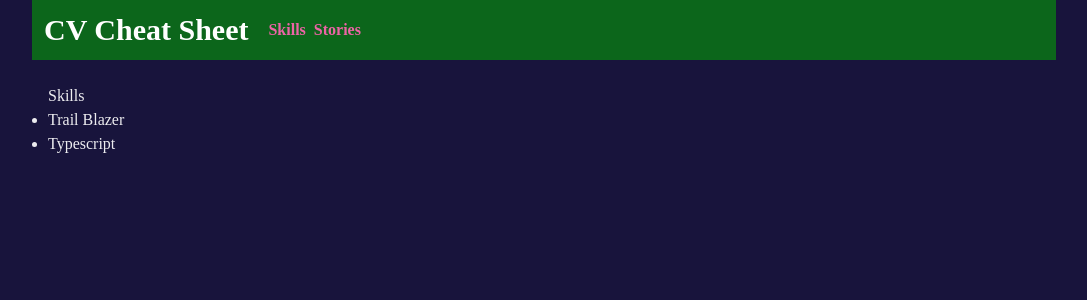
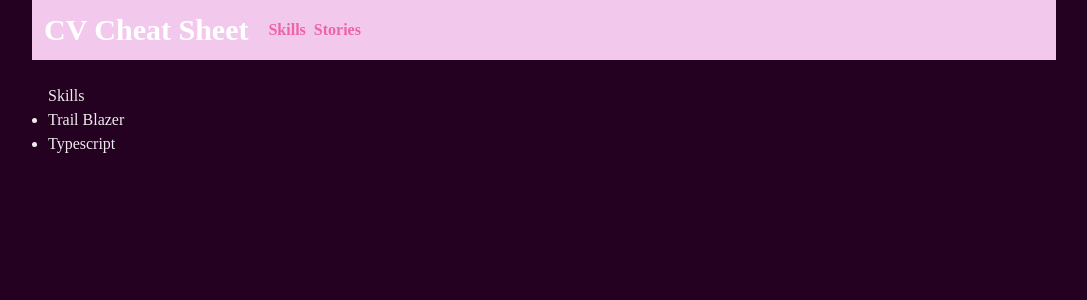
Before and after one commit to skandog/cvcs, a React (Create React App) app: page / in a window 1280 px wide. Shown: the top 300 px of the page, without its empty margins (96-1183 px from the left). Built offline with nearby package versions, Linux system fonts and the light colour scheme; no server answers.

Commit message:
added some color

```diff
--- a/src/components/Navbar.tsx
+++ b/src/components/Navbar.tsx
@@ -21,7 +21,7 @@ const Navbar = (props: any) => {
         p={3}
         maxW="container.lg"
         color={'white'}
-        bg="#0c661b"
+        bg="#f2c9ed"
         css={{backdropFilter: 'blur(100px)'}}
         // @ts-ignore
         wrap="wrap"
--- a/src/lib/theme.tsx
+++ b/src/lib/theme.tsx
@@ -4,7 +4,7 @@ import {mode} from '@chakra-ui/theme-tools';
 const styles = {
   global: props => ({
     body: {
-      bg: mode('#FBFAF5', '#18143c')(props),
+      bg: mode('#FBFAF5', '#240120')(props),
     },
   }),
 };
```
